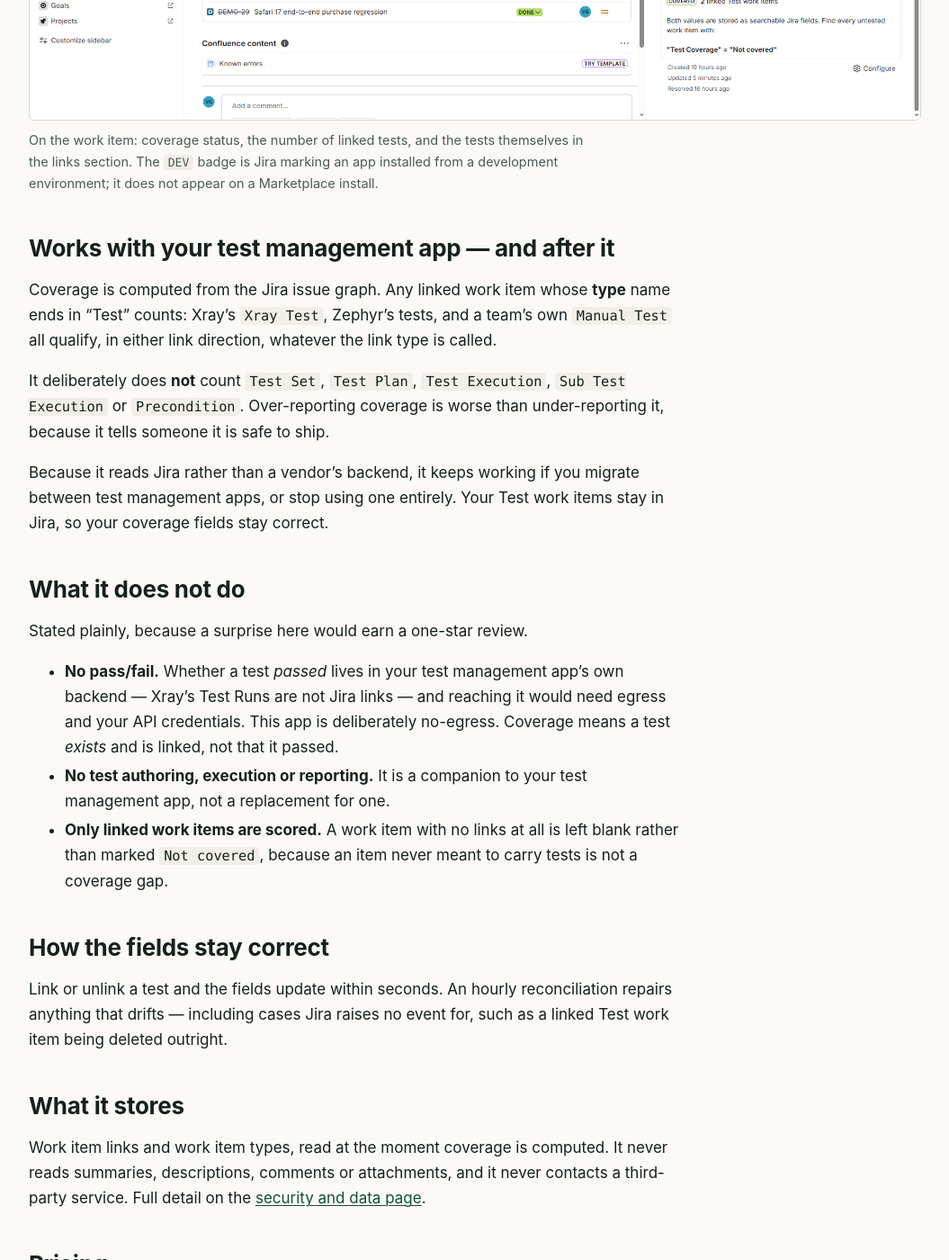
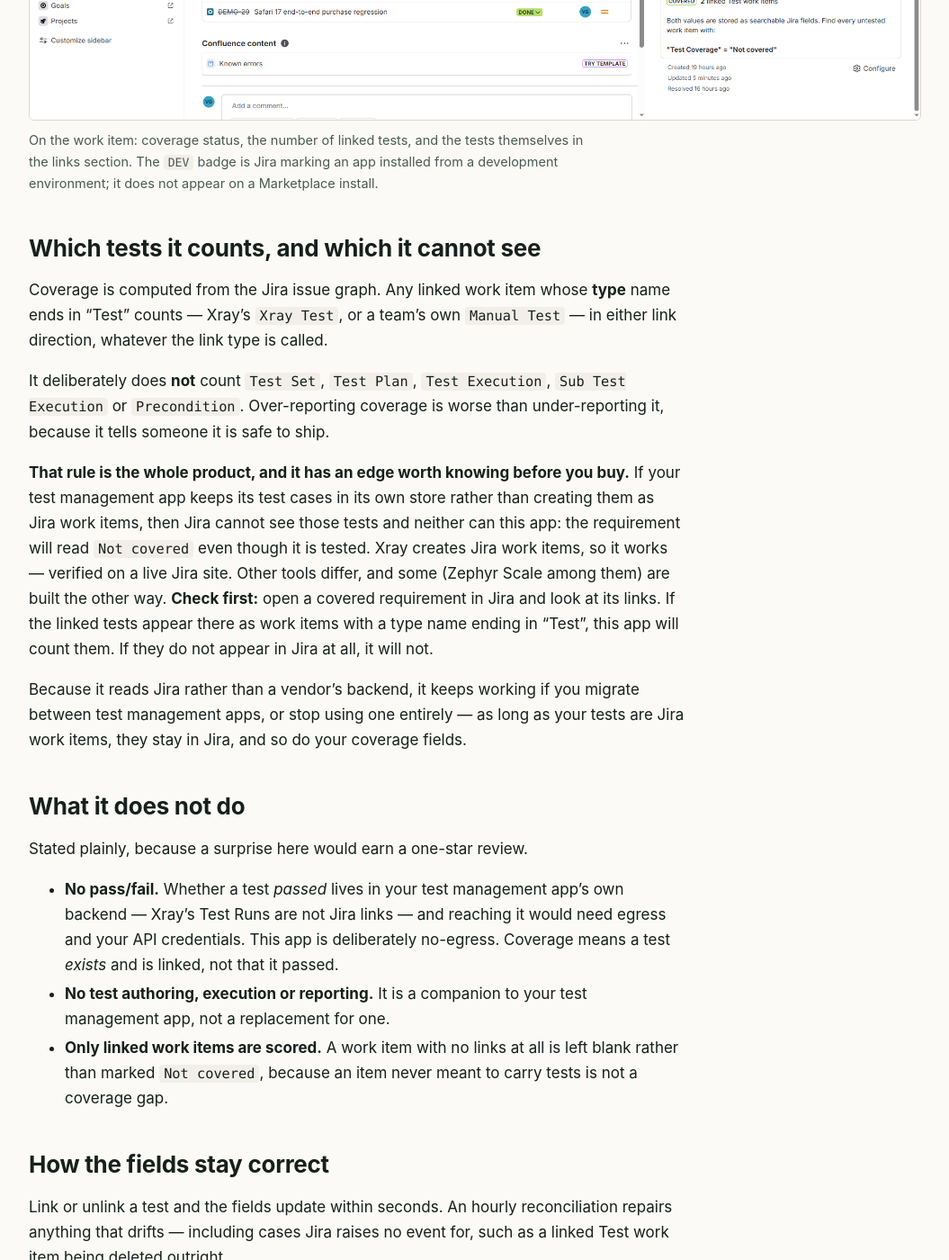
Before and after one commit to vector-grove-capital/vgc-legal, a Jekyll site: the page built from apps/test-coverage.md, in a window 1280 px wide and 1400 px high, scrolled down 2029 px. Shown: the whole window at 90% size, without its empty margins (112-1167 px from the left). Built offline with Jekyll 4.4.1, drawn with Linux system fonts in a browser that asks for light colours; some of the changed text lies outside the part shown.

Commit message:
The site claimed compatibility with a tool we have never tested against
"Works alongside Xray, Zephyr" was live on the app page and in the standfirst.
Xray is verified on a live Jira site. Zephyr is not, and the mechanism says the
claim is probably false for at least one Zephyr product: coverage is computed
from linked Jira work items whose type name ends in "Test", so a test management
app that keeps its test cases in its own store instead of Jira is invisible to
the app, and a covered requirement reads "Not covered". Zephyr Scale is built
that way.

Confidently wrong output is the worst failure mode for an app sold on
trustworthy indexed fields, so the claim is replaced rather than softened:
- the standfirst states the actual rule (any linked work item typed *Test)
- the compatibility section now names only Xray as verified, states the edge
  plainly, and gives the reader a check they can run in their own Jira before
  buying
- the migration line is qualified: it holds only while tests are Jira work items
- the trademark line no longer says every mention describes "compatibility"

Not settled by installing Zephyr, which would mean accepting a third party's
terms. The check a future session must run is recorded in ops/STATE.md.

```diff
--- a/apps/test-coverage.md
+++ b/apps/test-coverage.md
@@ -3,7 +3,7 @@ layout: default
 permalink: /apps/test-coverage/
 title: Test Coverage for Jira
 heading: Test Coverage for Jira
-standfirst: Linked test count and coverage status as real, searchable Jira fields. Works alongside Xray, Zephyr, and any team convention that ends in "Test".
+standfirst: Linked test count and coverage status as real, searchable Jira fields. Counts any linked work item whose type name ends in "Test" &mdash; Xray's, or your own.
 description: Test Coverage adds Test Coverage and Linked Test Count as ordinary indexed Jira fields, computed from the Jira issue graph rather than a vendor backend.
 ---
 
@@ -53,19 +53,29 @@ they have not been verified.
   installed from a development environment; it does not appear on a Marketplace install.</figcaption>
 </figure>
 
-## Works with your test management app &mdash; and after it
+## Which tests it counts, and which it cannot see
 
 Coverage is computed from the Jira issue graph. Any linked work item whose **type** name
-ends in "Test" counts: Xray's `Xray Test`, Zephyr's tests, and a team's own
-`Manual Test` all qualify, in either link direction, whatever the link type is called.
+ends in "Test" counts &mdash; Xray's `Xray Test`, or a team's own `Manual Test` &mdash;
+in either link direction, whatever the link type is called.
 
 It deliberately does **not** count `Test Set`, `Test Plan`, `Test Execution`,
 `Sub Test Execution` or `Precondition`. Over-reporting coverage is worse than
 under-reporting it, because it tells someone it is safe to ship.
 
+**That rule is the whole product, and it has an edge worth knowing before you buy.**
+If your test management app keeps its test cases in its own store rather than creating
+them as Jira work items, then Jira cannot see those tests and neither can this app: the
+requirement will read `Not covered` even though it is tested. Xray creates Jira work
+items, so it works &mdash; verified on a live Jira site. Other tools differ, and some
+(Zephyr Scale among them) are built the other way. **Check first:** open a covered
+requirement in Jira and look at its links. If the linked tests appear there as work
+items with a type name ending in "Test", this app will count them. If they do not
+appear in Jira at all, it will not.
+
 Because it reads Jira rather than a vendor's backend, it keeps working if you migrate
-between test management apps, or stop using one entirely. Your Test work items stay in
-Jira, so your coverage fields stay correct.
+between test management apps, or stop using one entirely &mdash; as long as your tests
+are Jira work items, they stay in Jira, and so do your coverage fields.
 
 ## What it does not do
 
```
Also changed, not shown: terms.md (+3 -3 lines).
